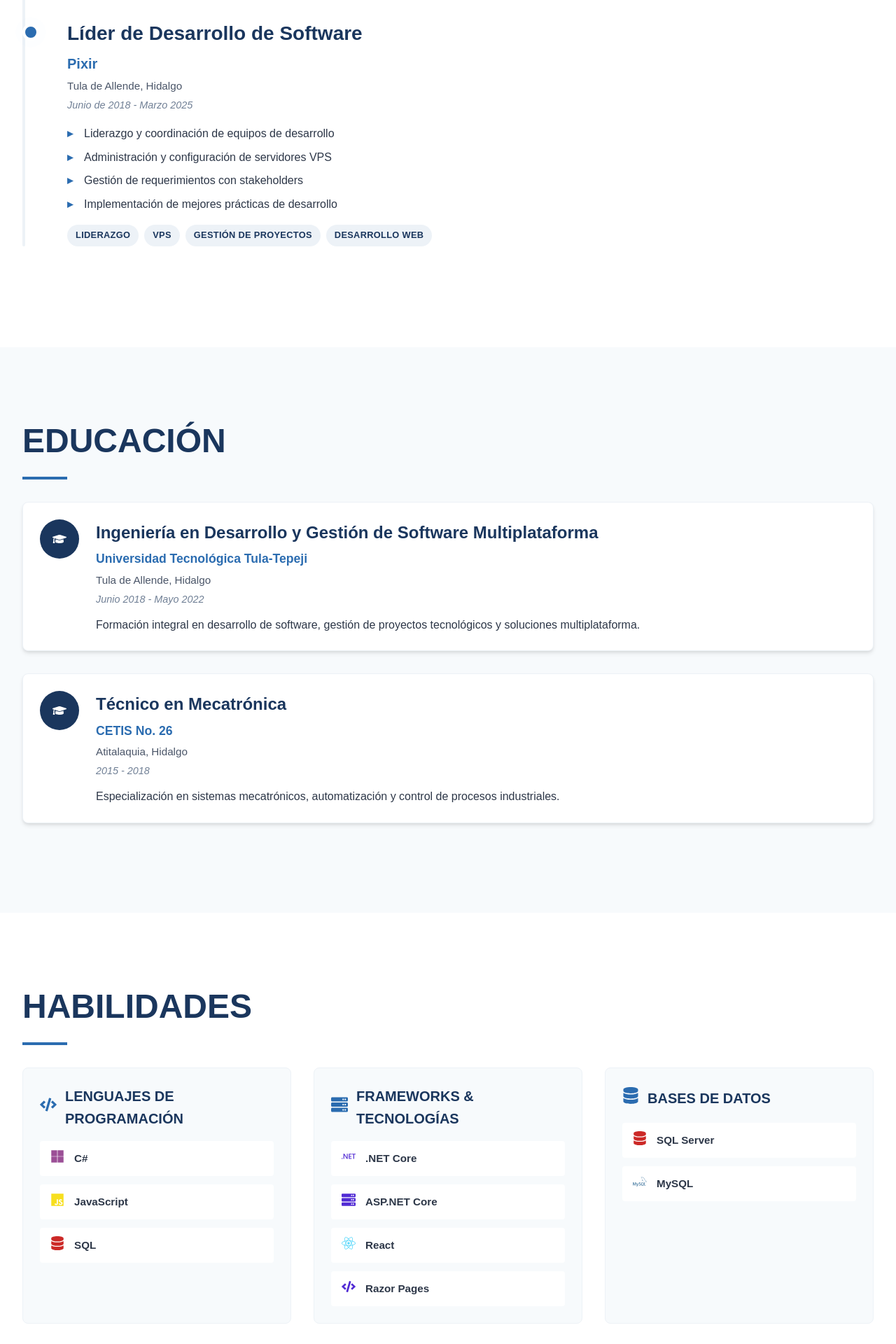
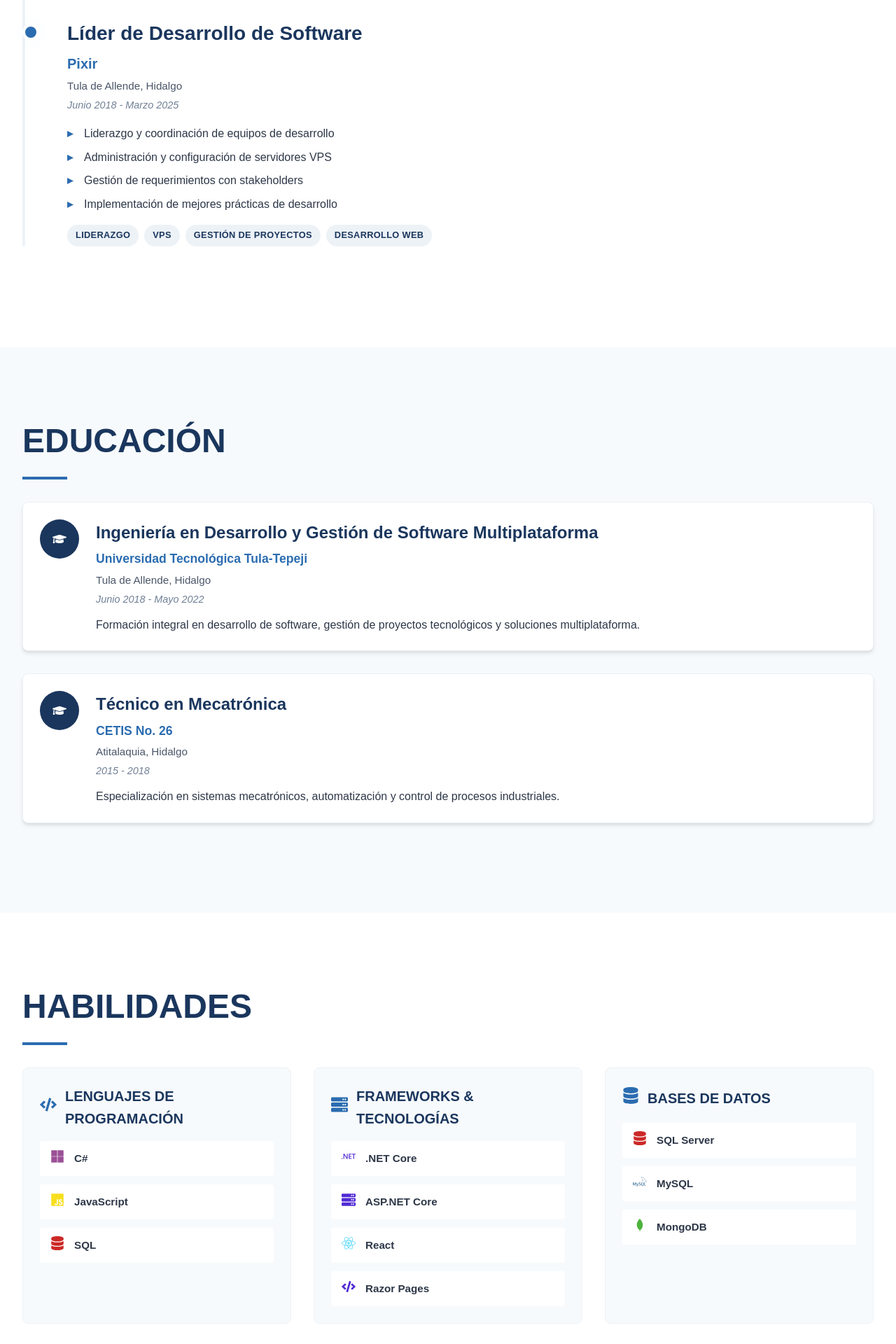
Before and after one commit to Sergio-Juarez-Garcia10/CVSergio, a React (Vite) app: page / in a window 1280 px wide. Shown: the part 1620-3540 px from the top of the page at 70% size. Built offline with nearby package versions, Linux system fonts and the light colour scheme; a web font is replaced by a local one.

Commit message:
Add MongoDB skill and fix experience period
Corrects the period text in Experience.jsx from 'Junio de 2018 - Marzo 2025' to 'Junio 2018 - Marzo 2025'. In Skills.jsx, imports DiMongodb from react-icons/di and adds a MongoDB skill entry with icon and color #4db33d.

```diff
--- a/src/components/Experience.jsx
+++ b/src/components/Experience.jsx
@@ -18,7 +18,7 @@ const experiences = [
     title: 'Líder de Desarrollo de Software',
     company: 'Pixir',
     location: 'Tula de Allende, Hidalgo',
-    period: 'Junio de 2018 - Marzo 2025',
+    period: 'Junio 2018 - Marzo 2025',
     description: [
       'Liderazgo y coordinación de equipos de desarrollo',
       'Administración y configuración de servidores VPS',
--- a/src/components/Skills.jsx
+++ b/src/components/Skills.jsx
@@ -10,6 +10,7 @@ import {
   FaChartBar,
   FaCloud,
 } from 'react-icons/fa'
+import { DiMongodb } from "react-icons/di";
 import { SiDotnet, SiMysql } from 'react-icons/si'
 
 const skillCategories = [
@@ -38,6 +39,7 @@ const skillCategories = [
     skills: [
       { name: 'SQL Server', icon: <FaDatabase />, color: '#cc2927' },
       { name: 'MySQL', icon: <SiMysql />, color: '#4479a1' },
+      {name: 'MongoDB', icon: <DiMongodb />, color: '#4db33d' },
     ],
   },
   {
```
